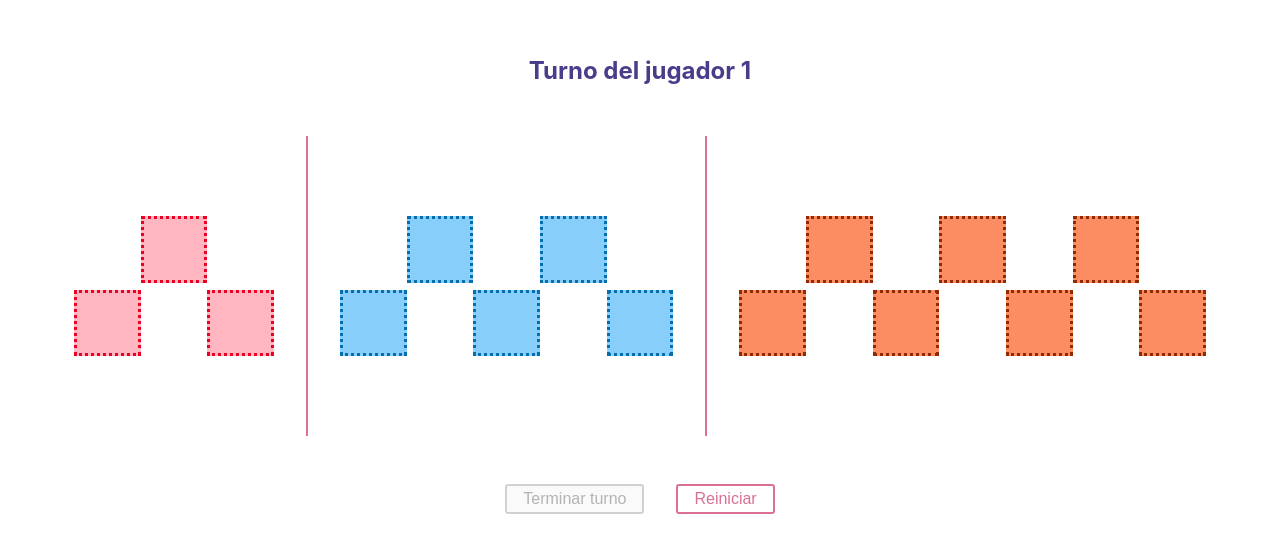
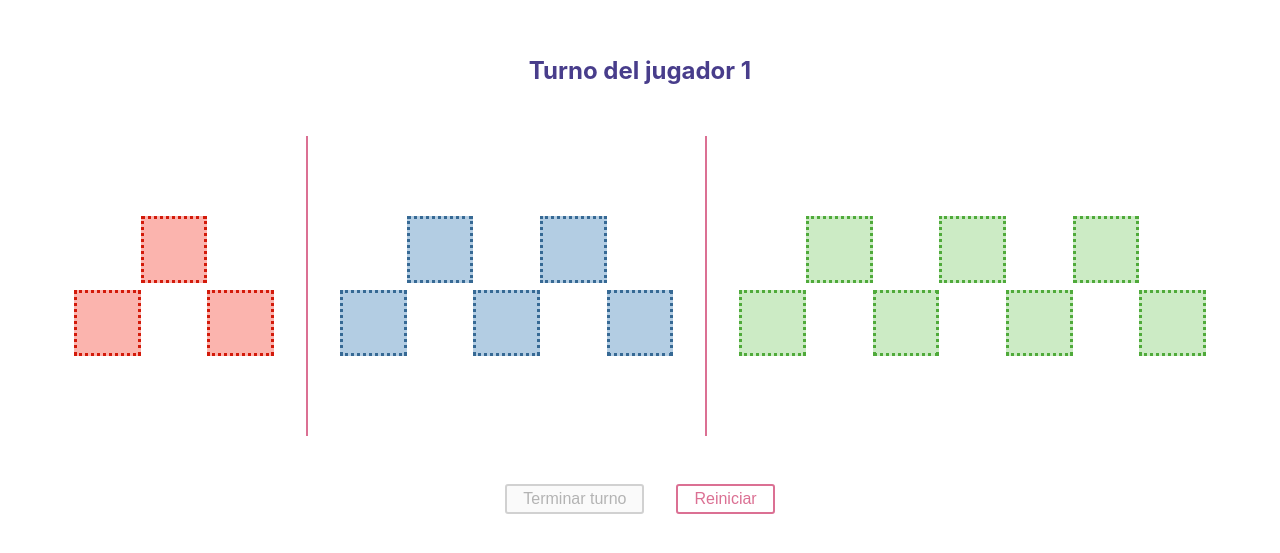
Before and after one commit to sebasvega95/remove-squares-game, a React (Create React App) app: page / in a window 1280 px wide. Shown: the part 117-670 px from the top of the page. Built offline with nearby package versions, Linux system fonts and the light colour scheme.

Commit message:
change colors

```diff
--- a/src/components/Game.tsx
+++ b/src/components/Game.tsx
@@ -84,7 +84,7 @@ function reducer(state: State, action: Action): State {
   return state;
 }
 
-const groupColors = ["LightPink", "LightSkyBlue", "#fc8d62"];
+const groupColors = ["#fbb4ae", "#b3cde3", "#ccebc5"];
 const playerColors = ["DarkSlateBlue", "DarkRed"];
 
 export default function Game({ numItemsPerGroup }: Props) {
```
